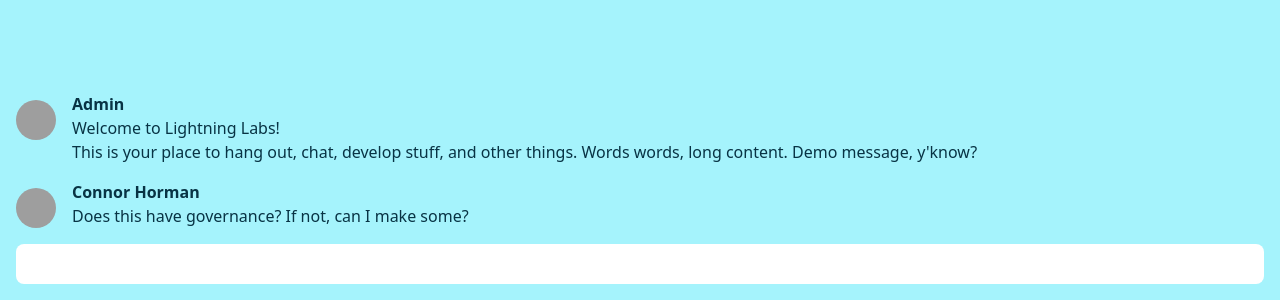
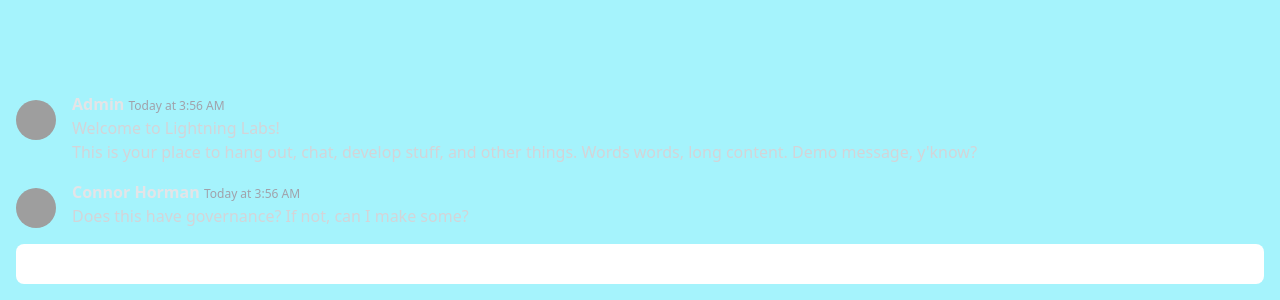
Before and after one commit to LightningCreations/LightningLabsClient, a Svelte app: page / in a window 1280 px wide. Shown: the part 500-800 px from the top of the page. Built offline with nearby package versions, Linux system fonts and the light colour scheme; grey boxes are pictures that could not be loaded.

Commit message:
Display timestamp next to username
Added momentjs to display the (first) message createdAt
next to the start of each message group.

```diff
--- a/package.json
+++ b/package.json
@@ -19,6 +19,7 @@
     "eslint": "^8.56.0",
     "eslint-config-prettier": "^9.1.0",
     "eslint-plugin-svelte": "^2.39.3",
+    "moment": "^2.30.1",
     "paneforge": "^0.0.4",
     "postcss": "^8.4.38",
     "prettier-plugin-svelte": "^3.2.4",
--- a/src/components/MessageGroup.svelte
+++ b/src/components/MessageGroup.svelte
@@ -1,5 +1,6 @@
 <script lang="ts">
   import type { Message } from '../lib/messages';
+  import moment from 'moment';
 
   export let firstMessage: Message;
   export let otherMessages: Message[] = [];
@@ -15,10 +16,20 @@
     class="inline-block mt-2 text-sm rounded-full size-10" />
 
   <div class="inline-block">
-    <p class="font-semibold font-zinc-100">{firstMessage.author}</p>
+    <p>
+      <span class="font-semibold text-zinc-200">{firstMessage.author}</span>
+      <span class="text-xs text-zinc-400">{moment(firstMessage.createdAt).calendar()}</span>
+      <!--
+        Note: the above mechanism for displaying the timestamp works, but it has one fatal
+        flaw: if no messages are received for a long enough time, e.g. a day, it will become
+        incorrect. Consider "Today at 11:59pm" - As soon as the minute rolls over, it should
+        instead read "Yesterday at 11:59pm". But Svelte will not re-render the component,
+        so it will stay "Today at 11:59pm" until the next render.
+      -->
+    </p>
 
     {#each messageContents as messageContent}
-      <p class="font-zinc 200">{messageContent}</p>
+      <p class="text-base text-zinc-300">{messageContent}</p>
     {/each}
   </div>
 </div>
```
Also changed, not shown: src/components/TextChat.svelte (+12 -0 lines), 1 other file (tests, documents, lock files or other folders).
